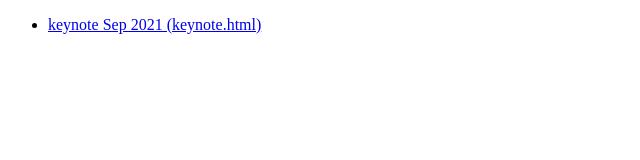
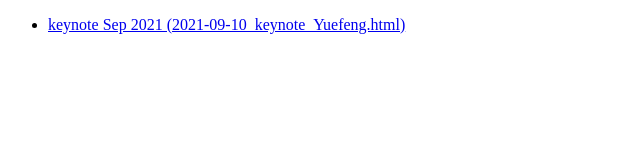
Before and after one commit to CongGroup/journalclub_slides, a plain HTML site: page docs/index.html in a window 1280 px wide. Shown: the whole page, without its empty margins (0-640 px from the left). Drawn offline with Linux system fonts and the light colour scheme.

```diff
--- a/docs/index.html
+++ b/docs/index.html
@@ -9,8 +9,8 @@
   <body>
     <ul>
       <li>
-        <a href="keynote.html" title="keynote Sep 2021">
-          keynote Sep 2021 (keynote.html)
+        <a href="2021-09-10_keynote_Yuefeng.html" title="keynote Sep 2021">
+          keynote Sep 2021 (2021-09-10_keynote_Yuefeng.html)
         </a>
       </li>
     </ul>
```
Also changed, not shown: content/2021-09-10_keynote_Yuefeng_example.txt (added, +11 -0 lines), content/2021-09-10_keynote_Yuefeng.md (renamed from content/keynote.md), docs/2021-09-10_keynote_Yuefeng.html (renamed from docs/keynote.html).
